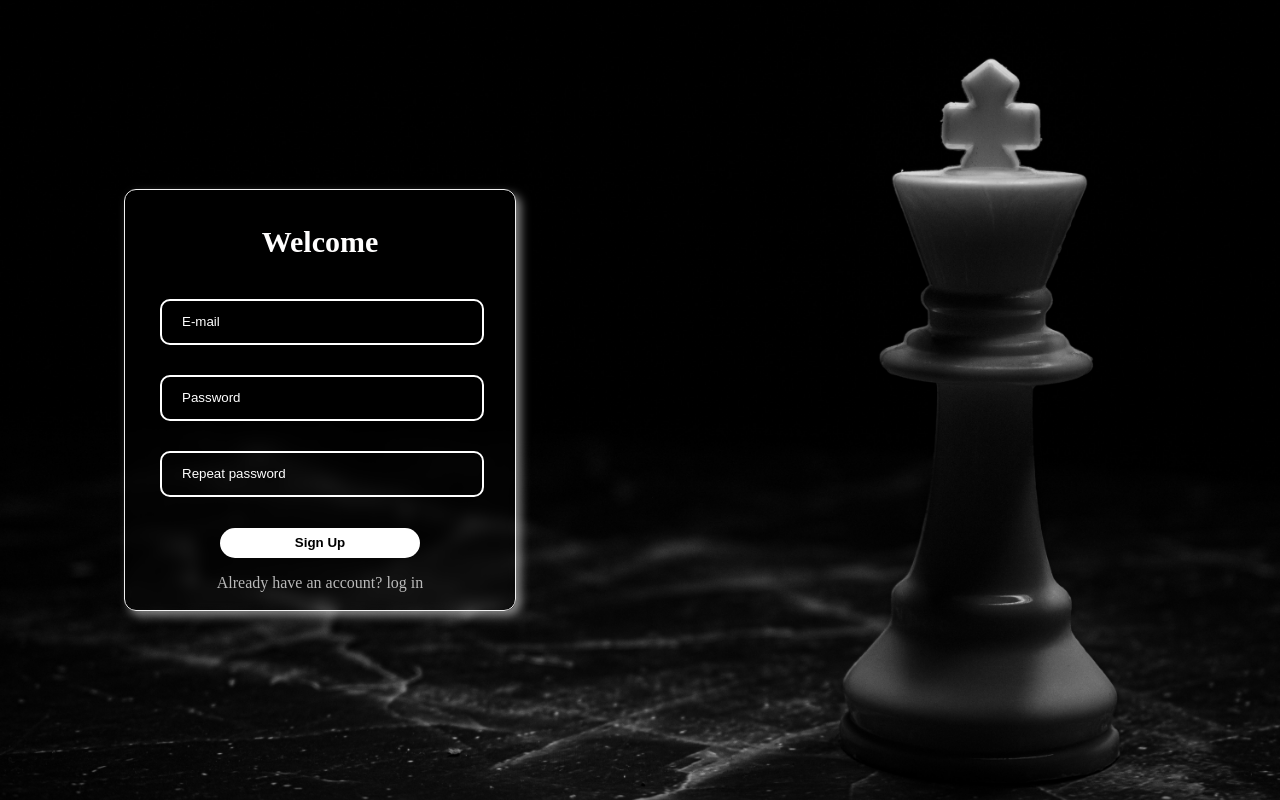
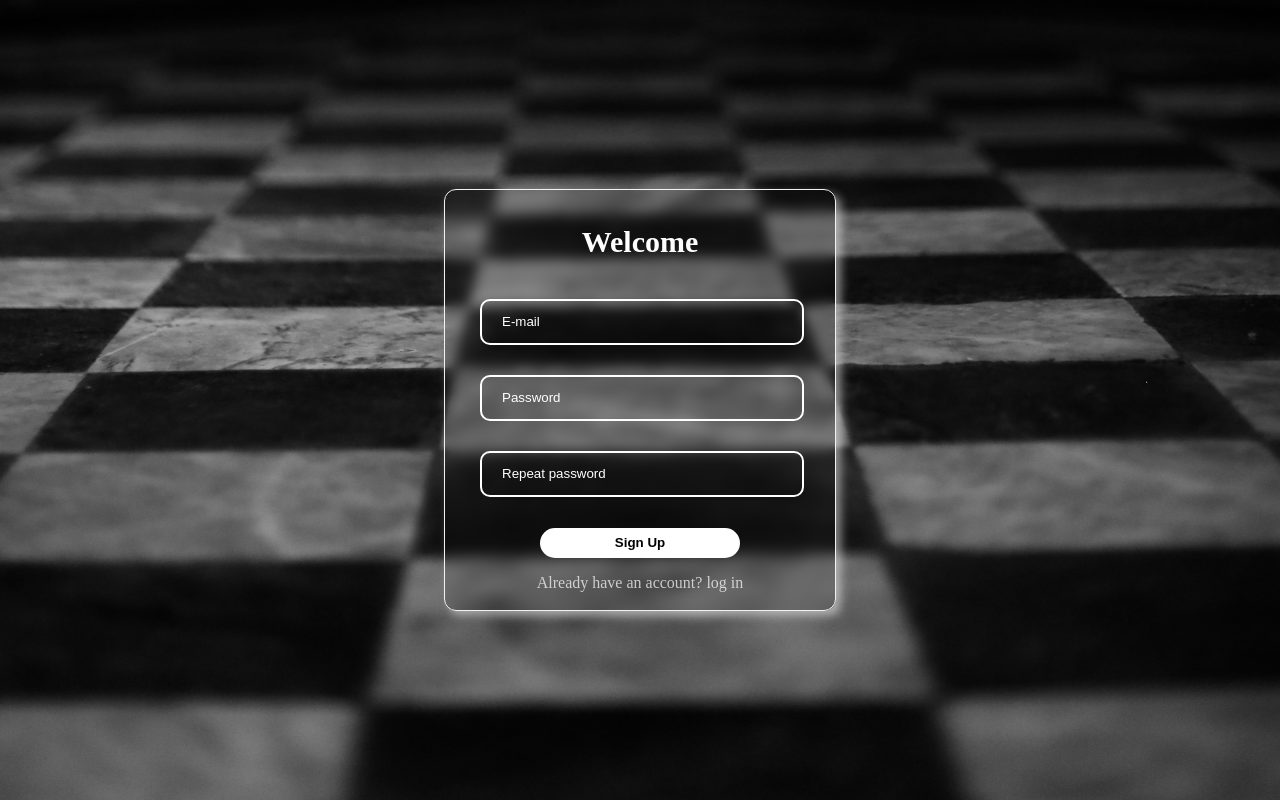
Before and after one commit to danii1107/PSI, a Vue app in the folder mychess-vue/: page /sign-up in a window 1280 px wide. Built offline with nearby package versions, Linux system fonts and the light colour scheme; no server answers.

Commit message:
signup done, check login bg

```diff
--- a/mychess-vue/src/components/Signup.vue
+++ b/mychess-vue/src/components/Signup.vue
@@ -56,7 +56,7 @@
 	.wrapper {
 		position: absolute;
 		top: 50%;
-		left: 25%;
+		left: 50%;
 		transform: translate(-50%, -50%);
 		width: 350px;
 		height: 400px;
--- a/mychess-vue/src/views/SignupView.vue
+++ b/mychess-vue/src/views/SignupView.vue
@@ -49,14 +49,11 @@
 
 <style scoped>
 	.background-image {
-		display: flex;
-		align-items: center; /* Alinea verticalmente al centro */
-		justify-content: flex-start;
 		width: 100vw;
 		height: 100vh;
 		background-image: url('../assets/sign-up-bg.jpg');
 		background-size: cover;
 		background-repeat: no-repeat;
-		background-position: center;
+		background-position: bottom;
 	}
 </style>
```
Also changed, not shown: mychess-vue/src/assets/fak.jpg (added), mychess-vue/src/assets/sign-up-bg.jpg.
